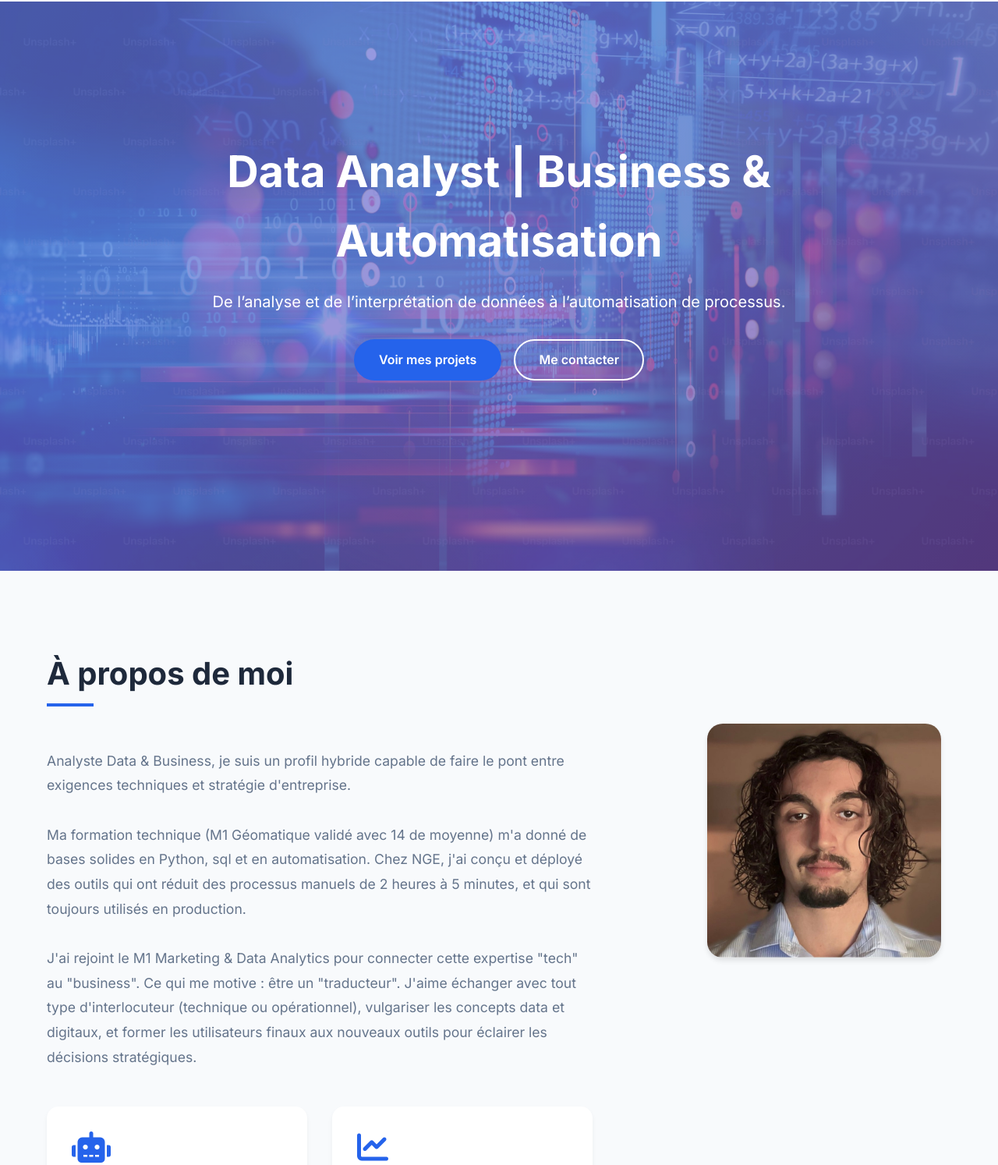
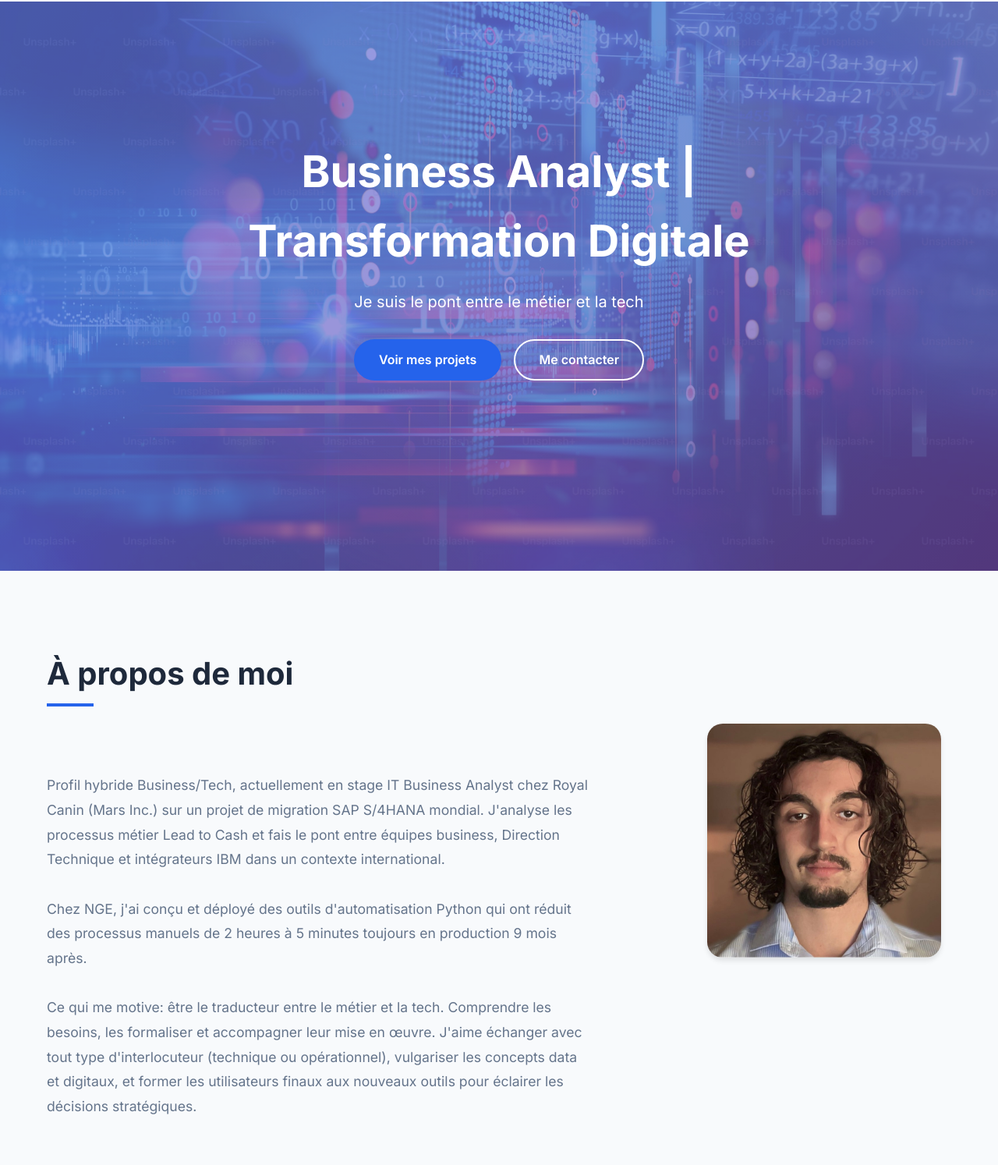
Before and after one commit to Drissbrtn/portfolio, a plain HTML site: page index.html in a window 1280 px wide. Shown: the part 68-1562 px from the top of the page at 78% size. Drawn offline with Linux system fonts and the light colour scheme.

Commit message:
Mise à jour de mon contenu

```diff
--- a/index.html
+++ b/index.html
@@ -37,8 +37,8 @@
     <!-- Hero Section -->
     <section class="hero">
         <div class="hero-content">
-            <h1 class="hero-title">Data Analyst | Business & Automatisation</h1>
-            <p class="hero-subtitle">De l’analyse et de l’interprétation de données à l’automatisation de processus.</p>
+            <h1 class="hero-title">Business Analyst | Transformation Digitale</h1>
+            <p class="hero-subtitle">Je suis le pont entre le métier et la tech</p>
             <div class="hero-buttons">
                 <a href="#projects" class="btn btn-primary">Voir mes projets</a>
                 <a href="#contact" class="btn btn-secondary">Me contacter</a>
@@ -57,11 +57,13 @@
             <!-- Conteneur pour le texte et les compétences -->
             <div class="about-text">
                 <p class="about-description">
-            Analyste Data & Business, je suis un profil hybride capable de faire le pont entre exigences techniques et stratégie d'entreprise.
 
- Ma formation technique (M1 Géomatique validé avec 14 de moyenne) m'a donné de bases solides en Python, sql et en automatisation. Chez NGE, j'ai conçu et déployé des outils qui ont réduit des processus manuels de 2 heures à 5 minutes, et qui sont toujours utilisés en production.
+Profil hybride Business/Tech, actuellement en stage IT Business Analyst chez Royal Canin (Mars Inc.) sur un projet de migration SAP S/4HANA mondial. J'analyse les processus métier Lead to Cash et fais le pont entre équipes business, Direction Technique et intégrateurs IBM dans un contexte international.
 
-J'ai rejoint le M1 Marketing & Data Analytics pour connecter cette expertise "tech" au "business". Ce qui me motive : être un "traducteur". J'aime échanger avec tout type d'interlocuteur (technique ou opérationnel), vulgariser les concepts data et digitaux, et former les utilisateurs finaux aux nouveaux outils pour éclairer les décisions stratégiques.
+Chez NGE, j'ai conçu et déployé des outils d'automatisation Python qui ont réduit des processus manuels de 2 heures à 5 minutes toujours en production 9 mois après.
+
+Ce qui me motive: être le traducteur entre le métier et la tech. Comprendre les besoins, les formaliser et accompagner leur mise en œuvre. J'aime échanger avec tout type d'interlocuteur (technique ou opérationnel), vulgariser les concepts data et digitaux, et former les utilisateurs finaux aux nouveaux outils pour éclairer les décisions stratégiques.
+
                 <div class="skills-grid"> <!-- Début de la grille de compétences -->
                     <div class="skill-item">
                         <i class="fas fa-robot"></i>
```
Also changed, not shown: assets/images/97D620A2-F3EA-40D7-8A1E-6B61DE3EA80C.jpeg (deleted).
